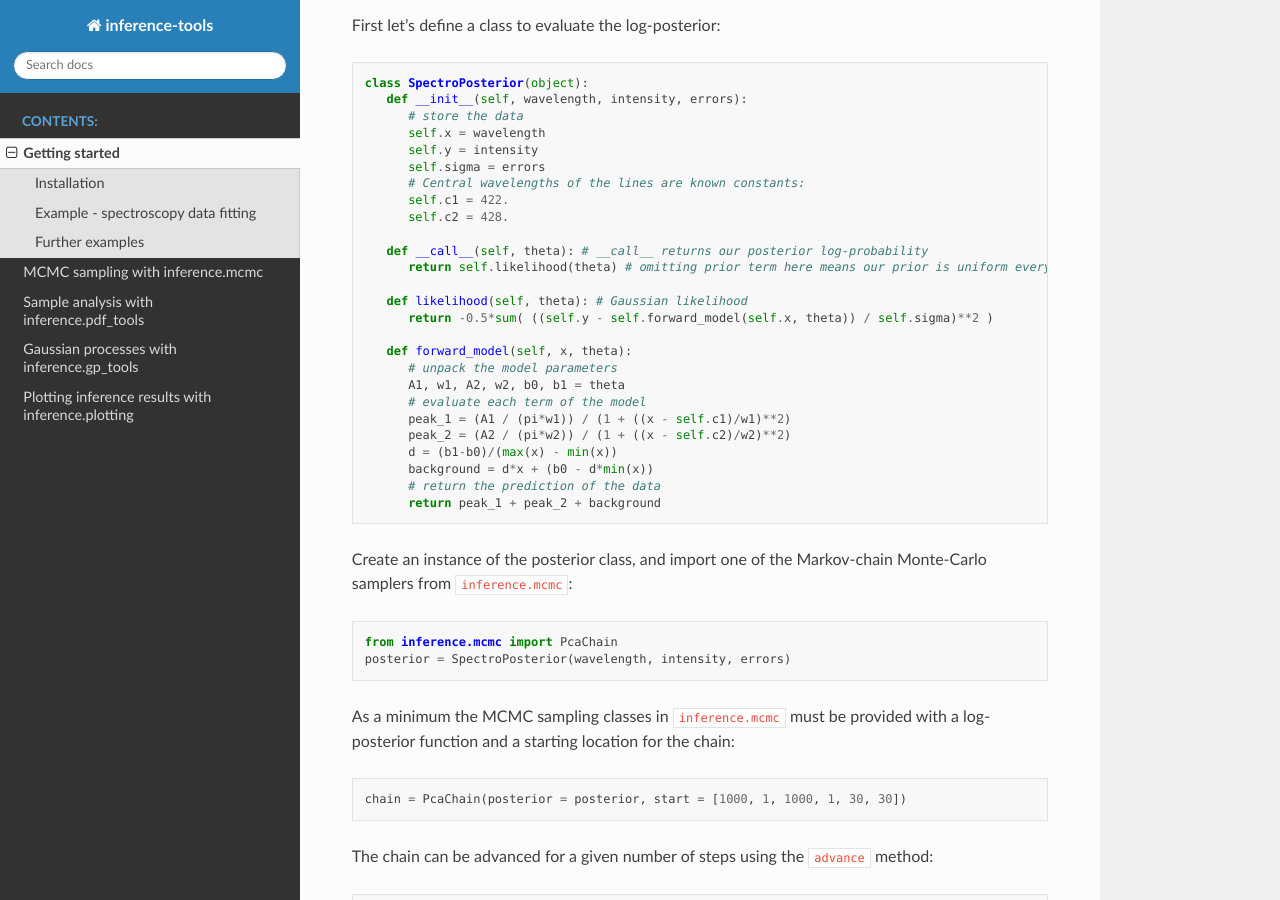
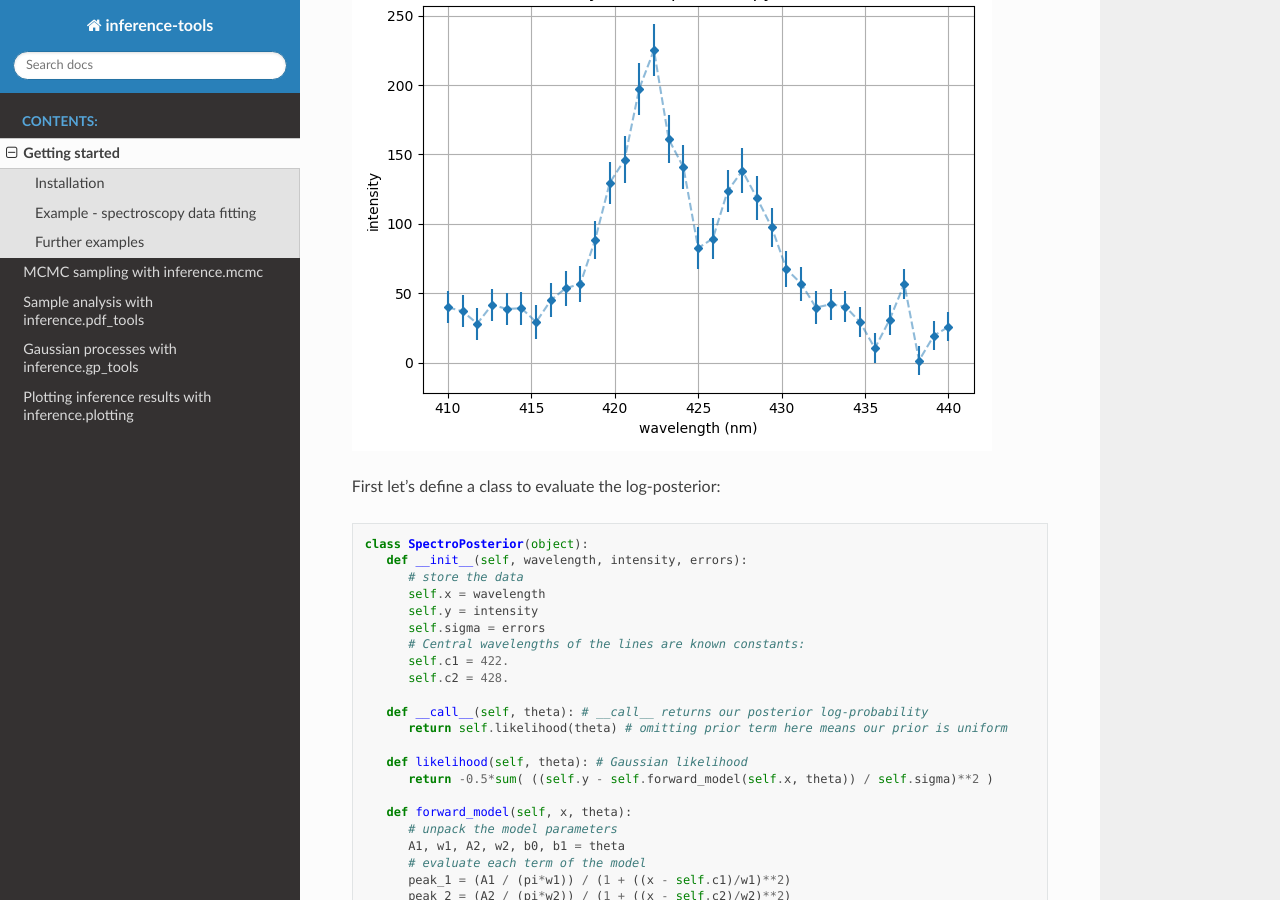
Before and after one commit to C-bowman/inference-tools-docs, a Sphinx documentation site: the page built from docs/source/getting_started.rst, in a window 1280 px wide and 900 px high, scrolled down 584 px. Built offline with Sphinx 7.4.7 and the Read the Docs theme 2.0.0, drawn with Linux system fonts in a browser that asks for light colours; pages that are not in the unit, such as notebooks, are missing from menus; some of the changed lines change nothing that is shown.

Commit message:
Switched to offline docs image production

```diff
--- a/docs/source/getting_started.rst
+++ b/docs/source/getting_started.rst
@@ -23,7 +23,7 @@
 Here we work through a toy problem of fitting the following synthetic spectroscopy data, which contains two
 peaks with known centres and a linear background:
 
-.. image:: spectroscopy_data.png
+.. image:: ./images/getting_started_images/spectroscopy_data.png
 
 First let's define a class to evaluate the log-posterior:
 
@@ -40,7 +40,7 @@
          self.c2 = 428.
 
       def __call__(self, theta): # __call__ returns our posterior log-probability
-         return self.likelihood(theta) # omitting prior term here means our prior is uniform everywhere
+         return self.likelihood(theta) # omitting prior term here means our prior is uniform
 
       def likelihood(self, theta): # Gaussian likelihood
          return -0.5*sum( ((self.y - self.forward_model(self.x, theta)) / self.sigma)**2 )
@@ -84,7 +84,7 @@
 
    chain.plot_diagnostics()
 
-.. image:: plot_diagnostics_example.png
+.. image:: ./images/getting_started_images/plot_diagnostics_example.png
 
 The diagnostics plot shows the history of the chains log-probability, the convergence of tuning parameters
 such as proposal distribution widths, and effective sample size estimates for each parameter.
@@ -97,7 +97,7 @@
 
    chain.matrix_plot()
 
-.. image:: matrix_plot_example.png
+.. image:: ./images/getting_started_images/matrix_plot_example.png
 
 We can easily estimate 1D marginal distributions for any parameter using the ``get_marginal`` method:
 
@@ -120,7 +120,7 @@
    plt.grid()
    plt.show()
 
-.. image:: width_pdfs_example.png
+.. image:: ./images/getting_started_images/width_pdfs_example.png
 
 Sample data for specific parameters can be accessed using the ``get parameter`` method:
 
@@ -144,7 +144,7 @@
 
    width_ratio_pdf.plot_summary(label = 'Peak widths ratio')
 
-.. image:: pdf_summary_example.png
+.. image:: ./images/getting_started_images/pdf_summary_example.png
 
 You may also want to assess the level of uncertainty in the model predictions. This can be done easily by passing
 each sample through the forward-model and observing the distribution of model expressions that result.
@@ -186,7 +186,7 @@
    plt.tight_layout()
    plt.show()
 
-.. image:: prediction_uncertainty_example.png
+.. image:: ./images/getting_started_images/prediction_uncertainty_example.png
 
 Further examples
 ----------------
--- /dev/null
+++ b/docs/source/images/getting_started_images/getting_started_image_production.py
@@ -0,0 +1,167 @@
+
+import matplotlib.pyplot as plt
+from numpy import linspace, sqrt, pi, array
+from numpy.random import normal, seed
+
+from inference.mcmc import PcaChain
+
+"""
+This is a duplicate of /demos/spectroscopy_demo.py which produces
+example figures for the documentation
+"""
+
+
+
+class SpectroPosterior(object):
+    def __init__(self, wavelength, intensity, errors):
+        self.x = wavelength
+        self.y = intensity
+        self.sigma = errors
+        # Central wavelengths of the lines are known constants:
+        self.c1 = 422.
+        self.c2 = 428.
+
+    def __call__(self, theta):
+        return self.likelihood(theta) + self.prior(theta)
+
+    def prior(self, theta):
+        return 0.
+
+    def likelihood(self, theta):
+        return -0.5*sum( ((self.y - self.forward_model(self.x, theta)) / self.sigma)**2 )
+
+    def forward_model(self, x, theta):
+        # unpack the model parameters
+        A1, w1, A2, w2, b0, b1 = theta
+        # evaluate each term of the model
+        peak_1 = (A1 / (pi*w1)) / (1 + ((x - self.c1)/w1)**2)
+        peak_2 = (A2 / (pi*w2)) / (1 + ((x - self.c2)/w2)**2)
+        d = (b1-b0)/(max(x) - min(x))
+        background = d*x + (b0 - d*min(x))
+        # return the prediction of the data
+        return peak_1 + peak_2 + background
+
+
+
+# Create some simulated data
+seed(9)
+N = 35
+x_data = linspace(410, 440, N)
+P = SpectroPosterior(x_data, None, None)
+theta = [1000, 2, 400, 1.5, 35, 25]
+y_data = P.forward_model(x_data, theta)
+errors = sqrt(y_data + 1) + 5
+y_data += normal(size = N) * errors
+
+
+
+
+# plot the simulated data we're going to use
+plt.errorbar(x_data, y_data, errors, marker = 'D', ls = 'none', markersize = 4)
+plt.plot(x_data, y_data, alpha = 0.5, c = 'C0', ls = 'dashed')
+plt.title('synthetic spectroscopy data')
+plt.xlabel('wavelength (nm)')
+plt.ylabel('intensity')
+plt.grid()
+plt.tight_layout()
+plt.savefig('spectroscopy_data.png')
+plt.close()
+print(' # spectroscopy data plot finished')
+
+# create the posterior object
+posterior = SpectroPosterior(x_data, y_data, errors)
+
+# create the markov chain object
+chain = PcaChain( posterior = posterior, start = [1000, 1, 1000, 1, 30, 30] )
+
+# generate a sample by advancing the chain
+chain.advance(50000)
+
+# we can check the status of the chain using the plot_diagnostics method
+chain.plot_diagnostics(show = False, filename = 'plot_diagnostics_example.png')
+print(' # diagnostics plot finished')
+# We can automatically set sensible burn and thin values for the sample
+chain.autoselect_burn_and_thin()
+
+# we can get a quick overview of the posterior using the matrix_plot
+# functionality of chain objects, which plots all possible 1D & 2D
+# marginal distributions of the full parameter set (or a chosen sub-set).
+chain.thin = 1
+chain.matrix_plot(show = False, filename = 'matrix_plot_example.png')
+print(' # matrix plot finished')
+# We can easily estimate 1D marginal distributions for any parameter
+# using the get_marginal method:
+w1_pdf = chain.get_marginal(1, unimodal = True)
+w2_pdf = chain.get_marginal(3, unimodal = True)
+
+# get_marginal returns a density estimator object, which can be called
+ax = linspace(0.2, 4., 1000)  # build an axis to evaluate the pdf estimates
+plt.plot(ax, w1_pdf(ax), label = 'peak #1 width marginal', lw = 2)  # plot estimates of each marginal PDF
+plt.plot(ax, w2_pdf(ax), label = 'peak #2 width marginal', lw = 2)
+plt.xlabel('peak width')
+plt.ylabel('probability density')
+plt.legend()
+plt.grid()
+plt.savefig('width_pdfs_example.png')
+plt.close()
+print(' # marginals plot finished')
+
+
+
+
+
+# what if instead we wanted a PDF for the ratio of the two widths?
+# get the sample for each width
+width_1 = chain.get_parameter(1)
+width_2 = chain.get_parameter(3)
+
+# make a new set of samples for the ratio
+widths_ratio = [i/j for i,j in zip(width_1, width_2)]
+
+# Use one of the density estimator objects from pdf_tools to get the PDF
+from inference.pdf_tools import UnimodalPdf
+pdf = UnimodalPdf(widths_ratio)
+
+# plot the PDF
+pdf.plot_summary(label = 'Peak widths ratio', show = False, filename = 'pdf_summary_example.png')
+print(' # widths ratio pdf plot finished')
+
+
+
+# You may also want to assess the level of uncertainty in the model predictions.
+# This can be done easily by passing each sample through the forward-model
+# and observing the distribution of model expressions that result.
+
+# generate an axis on which to evaluate the model
+M = 500
+x_fits = linspace(400, 450, M)
+# get the sample
+sample = chain.get_sample()
+# pass each through the forward model
+curves = array([posterior.forward_model(x_fits, theta) for theta in sample])
+
+# we can use the sample_hdi function from the pdf_tools module to produce highest-density
+# intervals for each point where the model is evaluated:
+from inference.pdf_tools import sample_hdi
+hdi_1sigma = array([sample_hdi(curves[:,i], 0.68, force_single = True) for i in range(curves.shape[1])])
+hdi_2sigma = array([sample_hdi(curves[:,i], 0.95, force_single = True) for i in range(curves.shape[1])])
+
+# construct the plot
+plt.figure(figsize = (8,5))
+# plot the 1 and 2-sigma highest-density intervals
+plt.fill_between(x_fits, hdi_2sigma[:, 0], hdi_2sigma[:, 1], color = 'red', alpha = 0.10, label = '2-sigma HDI')
+plt.fill_between(x_fits, hdi_1sigma[:, 0], hdi_1sigma[:, 1], color = 'red', alpha = 0.20, label = '1-sigma HDI')
+# plot the MAP estimate
+MAP = posterior.forward_model(x_fits, chain.mode())
+plt.plot(x_fits, MAP, c = 'red', lw = 2, ls = 'dashed', label = 'MAP estimate')
+# plot the data
+plt.plot(x_data, y_data, 'D', c = 'blue', markeredgecolor = 'black', markersize = 5, label = 'data')
+# configure the plot
+plt.xlabel('wavelength (nm)')
+plt.ylabel('intensity')
+plt.xlim([410, 440])
+plt.legend()
+plt.grid()
+plt.savefig('prediction_uncertainty_example.png')
+plt.close()
+print(' # model prediction plot finished')
```
Also changed, not shown: docs/source/images/getting_started_images/matrix_plot_example.png (added), docs/source/images/getting_started_images/pdf_summary_example.png (added), docs/source/images/getting_started_images/plot_diagnostics_example.png (added), docs/source/images/getting_started_images/prediction_uncertainty_example.png (added), docs/source/images/getting_started_images/spectroscopy_data.png (added), docs/source/images/getting_started_images/width_pdfs_example.png (added).
